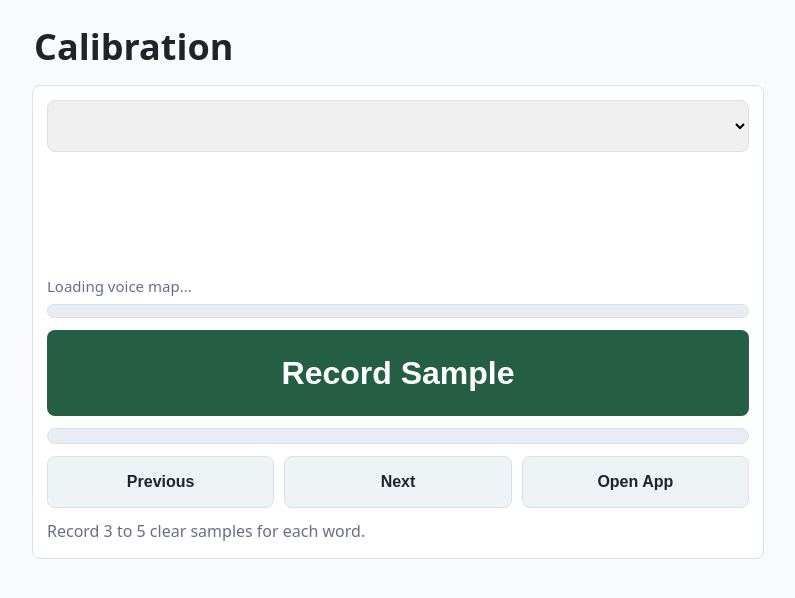
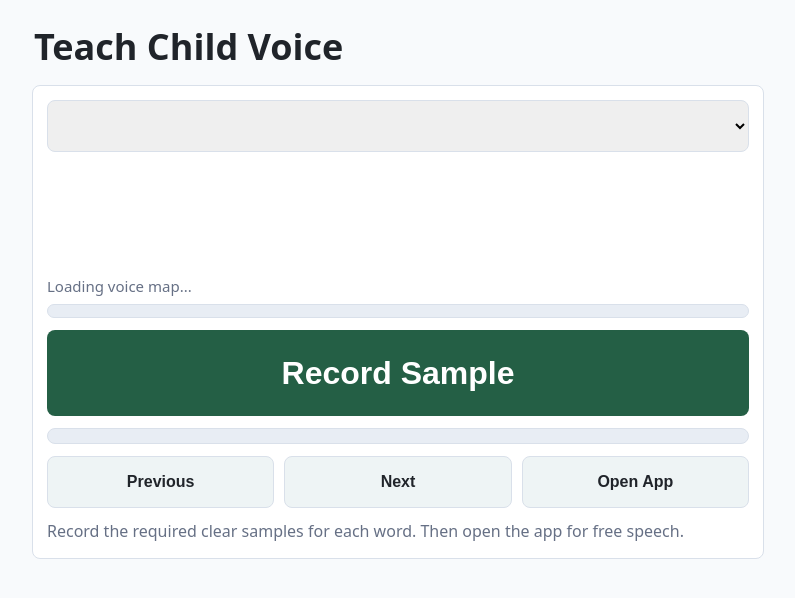
Before and after one commit to jatin2088/kulvinder_ASR, a Flask app: template templates/calibrate.html in a window 1280 px wide. Shown: the top 598 px of the page, without its empty margins (242-1037 px from the left). Run offline with Flask 3, Linux system fonts and the light colour scheme; the template is opened without the code that fills it, so the values that code supplies are empty; parts of the project's set-up code (start-up, migrations or seed data) failed here and were passed over.

Commit message:
Require child voice map for live prediction

```diff
--- a/app.py
+++ b/app.py
@@ -34,7 +34,7 @@ PREFERRED_WORD_MODEL = os.getenv("WORD_MODEL_KIND", "mlp").strip().lower()
 MIN_ACCEPT_CONFIDENCE = float(os.getenv("MIN_ACCEPT_CONFIDENCE", "0.60"))
 MLP_FALLBACK_BELOW = float(os.getenv("MLP_FALLBACK_BELOW", "0.60"))
 REQUIRED_SAMPLES_PER_WORD = int(os.getenv("REQUIRED_SAMPLES_PER_WORD", "3"))
-VOICE_MAP_ONLY = os.getenv("VOICE_MAP_ONLY", "0").strip().lower() not in {"0", "false", "no"}
+VOICE_MAP_ONLY = os.getenv("VOICE_MAP_ONLY", "1").strip().lower() not in {"0", "false", "no"}
 VOICE_MAP_MIN_CONFIDENCE = float(os.getenv("VOICE_MAP_MIN_CONFIDENCE", "0.42"))
 VOICE_MAP_MIN_MARGIN = float(os.getenv("VOICE_MAP_MIN_MARGIN", "0.08"))
 MAX_WORD_SECONDS = float(os.getenv("MAX_WORD_SECONDS", "1.35"))
@@ -96,6 +96,14 @@ def mlp_probabilities(vector):
     scores = scores - scores.max(axis=1, keepdims=True)
     probs = np.exp(scores)
     return probs / probs.sum(axis=1, keepdims=True)
+
+
+def mlp_embedding(vector):
+    x = ((vector.astype(np.float32) - mlp_model["mean"]) / mlp_model["std"]).astype(np.float32)
+    x = silu(batch_norm(linear(x, mlp_model["l1_w"], mlp_model["l1_b"]), mlp_model["b1_w"], mlp_model["b1_b"], mlp_model["b1_mean"], mlp_model["b1_var"]))
+    x = silu(batch_norm(linear(x, mlp_model["l2_w"], mlp_model["l2_b"]), mlp_model["b2_w"], mlp_model["b2_b"], mlp_model["b2_mean"], mlp_model["b2_var"]))
+    x = silu(batch_norm(linear(x, mlp_model["l3_w"], mlp_model["l3_b"]), mlp_model["b3_w"], mlp_model["b3_b"], mlp_model["b3_mean"], mlp_model["b3_var"]))
+    return x.astype(np.float32)
 
 
 def word_probabilities(vector):
@@ -224,6 +232,8 @@ def word_embedding(vectors):
     vectors = np.asarray(vectors, dtype=np.float32)
     if vectors.ndim == 1:
         vectors = vectors.reshape(1, -1)
+    if mlp_model is not None:
+        return mlp_embedding(vectors)
     if model_kind == "sklearn" and word_model is not None and hasattr(word_model, "steps"):
         return word_model[:-1].transform(vectors).astype(np.float32)
     return vectors.astype(np.float32)
@@ -307,7 +317,7 @@ def predict_wav(path):
     if VOICE_MAP_ONLY and not map_status["complete"]:
         raise ValueError(
             f"Voice map incomplete: {map_status['total_samples']}/{map_status['required_total']} samples saved. "
-            "Open Child Calibration and record the missing words first."
+            "Open Teach Child Voice and record the missing words first."
         )
 
     audio = load_audio(path)
--- a/templates/calibrate.html
+++ b/templates/calibrate.html
@@ -3,7 +3,7 @@
 <head>
   <meta charset="utf-8">
   <meta name="viewport" content="width=device-width, initial-scale=1">
-  <title>Muharani Calibration</title>
+  <title>Teach Child Voice</title>
   <style>
     :root {
       --ink: #20242a;
@@ -114,7 +114,7 @@
 </head>
 <body>
   <main>
-    <h1>Calibration</h1>
+    <h1>Teach Child Voice</h1>
     <section>
       <select id="wordSelect"></select>
       <div id="word" class="word"></div>
@@ -129,7 +129,7 @@
         <button id="nextButton">Next</button>
         <button id="appButton">Open App</button>
       </div>
-      <div id="status" class="status">Record 3 to 5 clear samples for each word.</div>
+      <div id="status" class="status">Record the required clear samples for each word. Then open the app for free speech.</div>
     </section>
   </main>
 
@@ -183,8 +183,8 @@
       const percent = Math.min(100, totalSamples / Math.max(1, requiredTotal) * 100);
       progressFill.style.width = `${percent}%`;
       progressText.textContent = mapComplete
-        ? `Voice map complete: ${totalSamples}/${requiredTotal} samples`
-        : `Voice map: ${totalSamples}/${requiredTotal} samples. Current word ${counts[wordId]}/${requiredPerWord}.`;
+        ? `Child voice ready: ${totalSamples}/${requiredTotal} samples`
+        : `Child voice: ${totalSamples}/${requiredTotal} samples. Current word ${counts[wordId]}/${requiredPerWord}.`;
       updateWordText();
     }
 
@@ -205,8 +205,8 @@
     function updateWordText() {
       wordEl.textContent = words[wordId];
       progressText.textContent = mapComplete
-        ? `Voice map complete: ${totalSamples}/${requiredTotal} samples`
-        : `Voice map: ${totalSamples}/${requiredTotal} samples. Current word ${counts[wordId] || 0}/${requiredPerWord}.`;
+        ? `Child voice ready: ${totalSamples}/${requiredTotal} samples`
+        : `Child voice: ${totalSamples}/${requiredTotal} samples. Current word ${counts[wordId] || 0}/${requiredPerWord}.`;
     }
 
     function moveToNextMissing() {
@@ -331,7 +331,7 @@
         if (!response.ok) throw new Error(result.error || "Could not save sample");
         applyMapStatus(result.voice_map);
         if (mapComplete) {
-          setStatus("Voice map complete. Open the app and test free speech.");
+          setStatus("Child voice ready. Open the app and test free speech.");
         } else {
           setStatus(`Saved ${result.word}. Speak each word clearly once per sample.`);
           if ((counts[wordId] || 0) >= requiredPerWord) moveToNextMissing();
```
Also changed, not shown: templates/index.html (+11 -1 lines), README.md.
